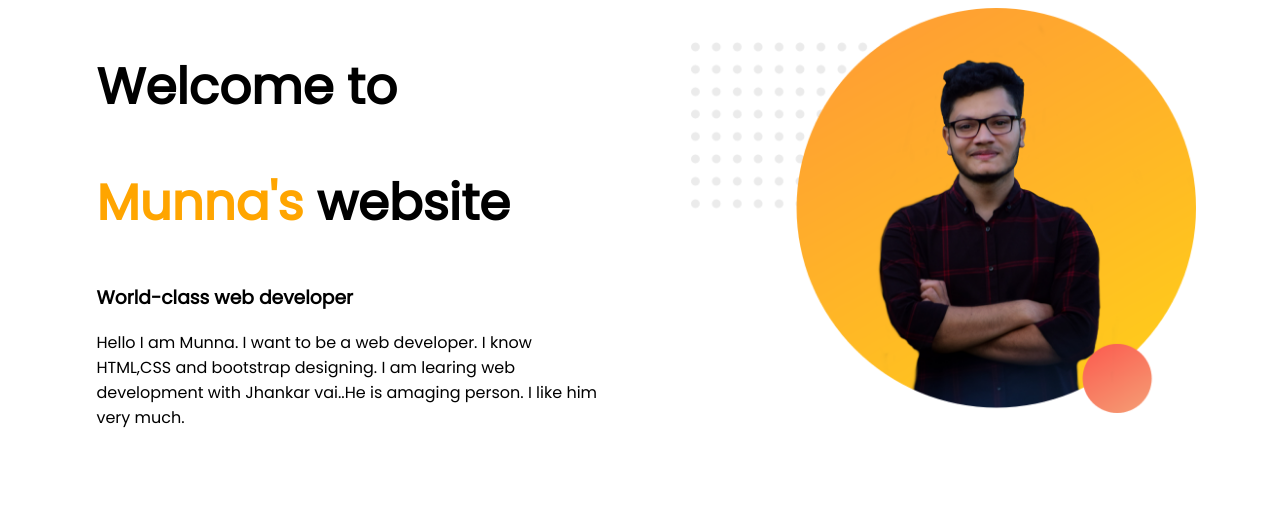
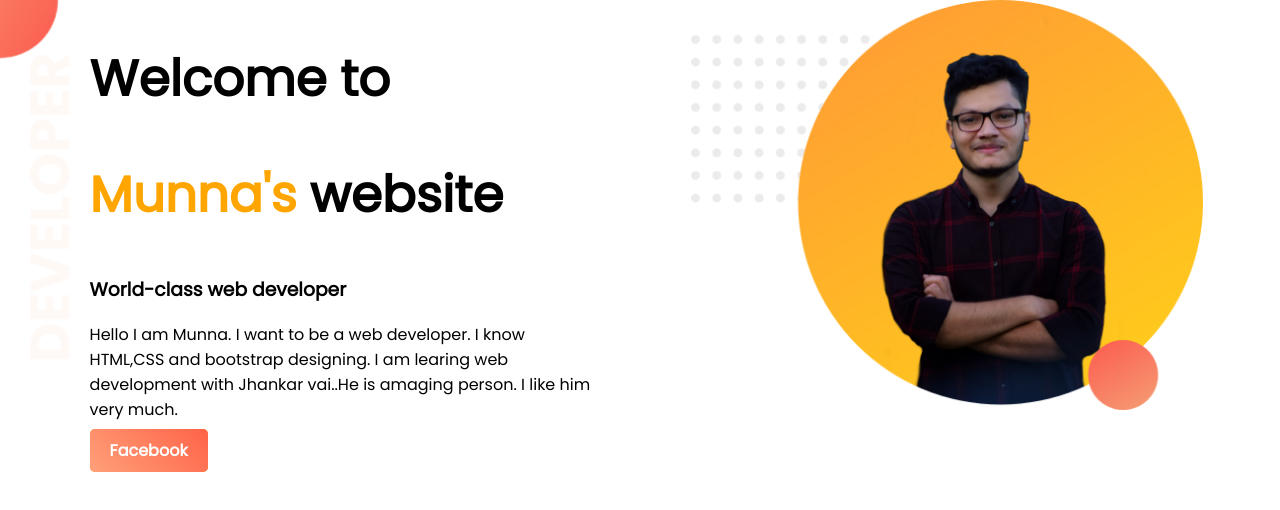
Before and after one commit to Munna1740/build_personal_portfolio, a plain HTML site: page index.html in a window 1280 px wide. Drawn offline with Linux system fonts and the light colour scheme.

Commit message:
complete half

```diff
--- a/index.html
+++ b/index.html
@@ -8,12 +8,13 @@
     <link rel="stylesheet" href="style.css">
 </head>
 <body>
-    <section>
+    <section class="top-banner">
         <div class="half-width">
             <h1>Welcome to</h1>
             <h1><span class="highlight">Munna's</span> website</h1>
             <h3>World-class web developer </h3>
             <p>Hello I am Munna. I want to be a web developer. I know HTML,CSS and bootstrap designing. I am learing web development with Jhankar vai..He is amaging person. I like him very much.</p>
+            <a class="link-button" target="_blank" href="https://www.facebook.com/mostafa.munna.7">Facebook</a>
         </div>
         <div class="half-width">
             <img src="images/1st.png">
--- a/style.css
+++ b/style.css
@@ -1,4 +1,5 @@
 body{
+    margin: 0;
     font-family: 'Poppins', sans-serif;
 }
 
@@ -17,3 +18,23 @@
 .half-width img{
     width: 100%;
 }
+.top-banner{
+    background-image: url(images/top-banner.png);
+    background-repeat: no-repeat;
+}
+
+
+section{
+    height: 500px;
+}
+
+.link-button{
+    text-decoration: none;
+    background-image: linear-gradient(45deg, lightSalmon, tomato);
+    background-color: orange;
+    padding: 10px 20px;
+    border-radius: 5px;
+    color: white;
+    font-weight: 700;
+
+}
```
